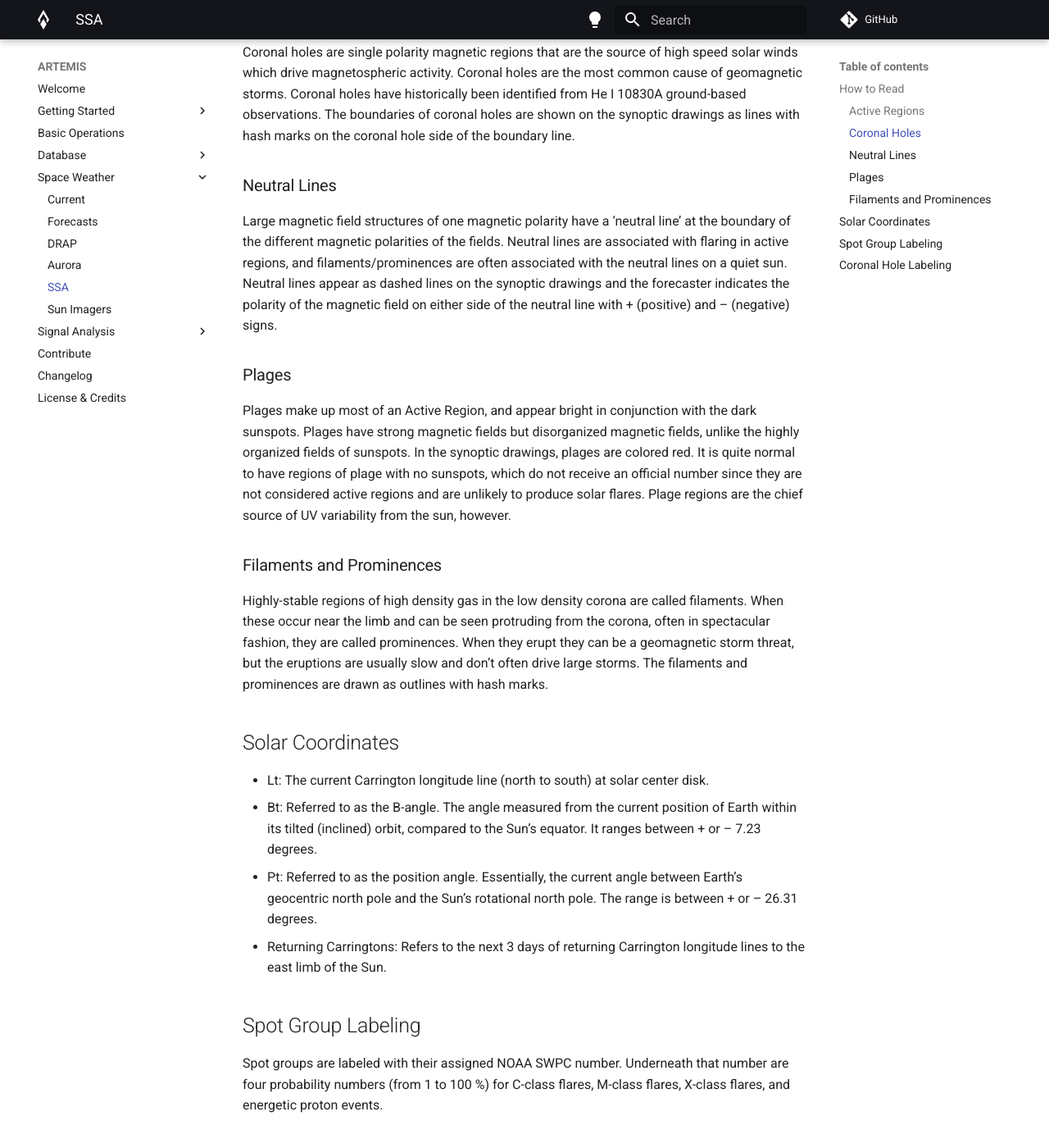
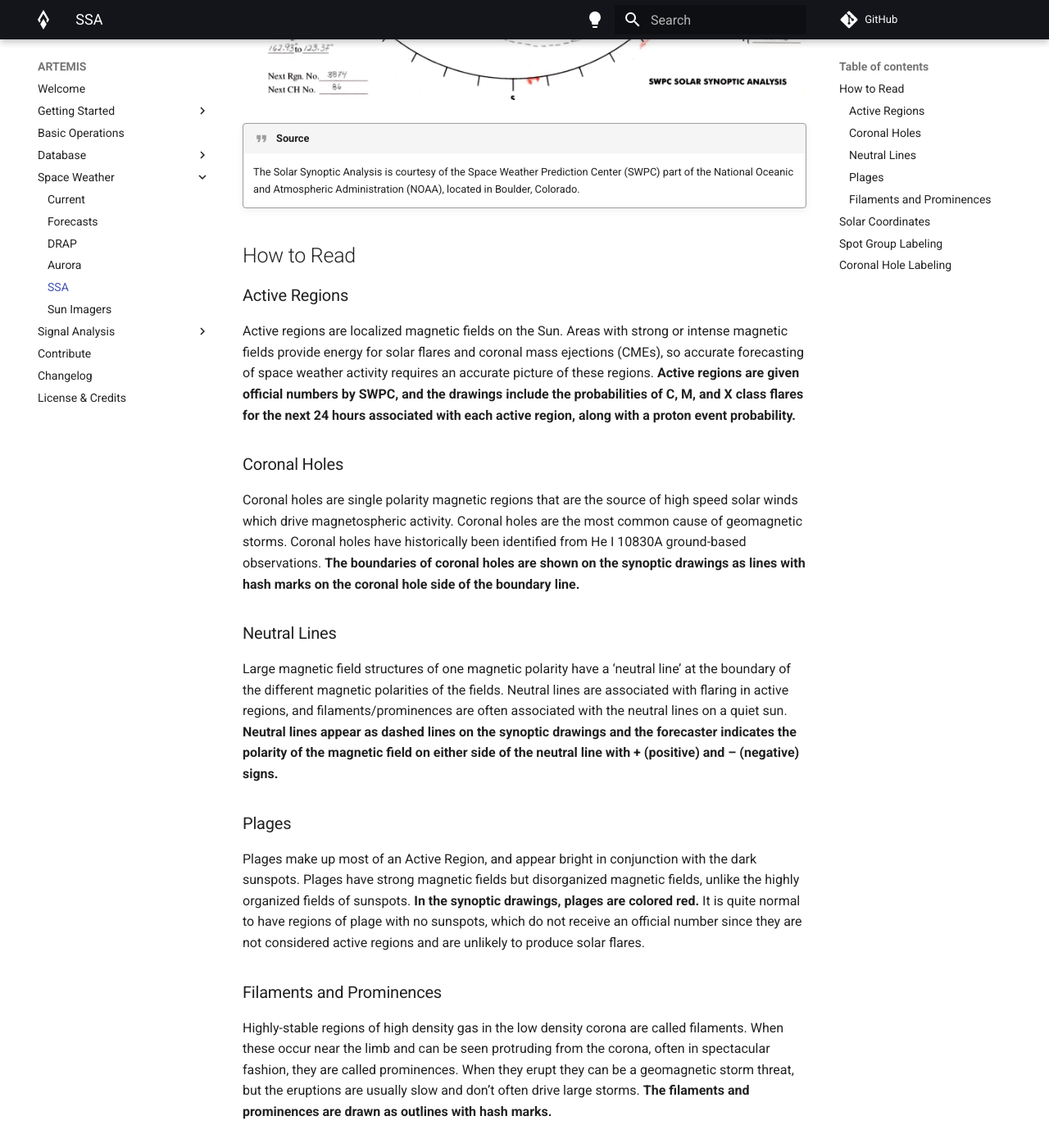
Before and after one commit to AresValley/Artemis, an MkDocs documentation site: the page built from docs/space_weather/SSA.md, in a window 1280 px wide and 1400 px high, scrolled down 673 px. Shown: the whole window at 82% size. Built offline with MkDocs 1.6.1 and Material for MkDocs 9.7.7, drawn with Linux system fonts in a browser that asks for light colours; comment, search, counter and statistics services are not loaded; some of the changed text lies outside the part shown.

Commit message:
Docs updated

```diff
--- a/docs/space_weather/SSA.md
+++ b/docs/space_weather/SSA.md
@@ -1,6 +1,7 @@
 # Solar Synoptic Analysis
+Synoptic maps of the solar surface are drawn each day by SWPC forecasters, providing forecasters with a broad outline of solar surface features. These maps were started on June 2, 1972 and have been produced daily since then.
 
-Synoptic maps of the solar surface are drawn each day by SWPC forecasters, providing forecasters with a broad outline of solar surface features. These maps were started on June 2, 1972 and have been produced daily since then.
+![hmib](../assets/ssa_1.webp)
 
 !!! quote "Source"
     The Solar Synoptic Analysis is courtesy of the Space Weather Prediction Center (SWPC) part of the National Oceanic and Atmospheric Administration (NOAA), located in Boulder, Colorado.
@@ -8,19 +9,20 @@ Synoptic maps of the solar surface are drawn each day by SWPC forecasters, provi
 ## How to Read
 
 ### Active Regions
-Active regions are localized magnetic fields on the Sun. Areas with strong or intense magnetic fields provide energy for solar flares and coronal mass ejections (CMEs), so accurate forecasting of space weather activity requires an accurate picture of these regions.. Active regions are given official numbers by SWPC, and the drawings include the probabilities of C, M, and X class flares for the next 24 hours associated with each active region, along with a proton event probability.
+Active regions are localized magnetic fields on the Sun. Areas with strong or intense magnetic fields provide energy for solar flares and coronal mass ejections (CMEs), so accurate forecasting of space weather activity requires an accurate picture of these regions.
+**Active regions are given official numbers by SWPC, and the drawings include the probabilities of C, M, and X class flares for the next 24 hours associated with each active region, along with a proton event probability.**
 
 ### Coronal Holes
-Coronal holes are single polarity magnetic regions that are the source of high speed solar winds which drive magnetospheric activity. Coronal holes are the most common cause of geomagnetic storms. Coronal holes have historically been identified from He I 10830A ground-based observations. The boundaries of coronal holes are shown on the synoptic drawings as lines with hash marks on the coronal hole side of the boundary line.
+Coronal holes are single polarity magnetic regions that are the source of high speed solar winds which drive magnetospheric activity. Coronal holes are the most common cause of geomagnetic storms. Coronal holes have historically been identified from He I 10830A ground-based observations. **The boundaries of coronal holes are shown on the synoptic drawings as lines with hash marks on the coronal hole side of the boundary line.**
 
 ### Neutral Lines
-Large magnetic field structures of one magnetic polarity have a ‘neutral line’ at the boundary of the different magnetic polarities of the fields. Neutral lines are associated with flaring in active regions, and filaments/prominences are often associated with the neutral lines on a quiet sun. Neutral lines appear as dashed lines on the synoptic drawings and the forecaster indicates the polarity of the magnetic field on either side of the neutral line with + (positive) and – (negative) signs.
+Large magnetic field structures of one magnetic polarity have a ‘neutral line’ at the boundary of the different magnetic polarities of the fields. Neutral lines are associated with flaring in active regions, and filaments/prominences are often associated with the neutral lines on a quiet sun. **Neutral lines appear as dashed lines on the synoptic drawings and the forecaster indicates the polarity of the magnetic field on either side of the neutral line with + (positive) and – (negative) signs.**
 
 ### Plages
-Plages make up most of an Active Region, and appear bright in conjunction with the dark sunspots. Plages have strong magnetic fields but disorganized magnetic fields, unlike the highly organized fields of sunspots. In the synoptic drawings, plages are colored red. It is quite normal to have regions of plage with no sunspots, which do not receive an official number since they are not considered active regions and are unlikely to produce solar flares. Plage regions are the chief source of UV variability from the sun, however.
+Plages make up most of an Active Region, and appear bright in conjunction with the dark sunspots. Plages have strong magnetic fields but disorganized magnetic fields, unlike the highly organized fields of sunspots. **In the synoptic drawings, plages are colored red.** It is quite normal to have regions of plage with no sunspots, which do not receive an official number since they are not considered active regions and are unlikely to produce solar flares.
 
 ### Filaments and Prominences
-Highly-stable regions of high density gas in the low density corona are called filaments. When these occur near the limb and can be seen protruding from the corona, often in spectacular fashion, they are called prominences. When they erupt they can be a geomagnetic storm threat, but the eruptions are usually slow and don’t often drive large storms. The filaments and prominences are drawn as outlines with hash marks.
+Highly-stable regions of high density gas in the low density corona are called filaments. When these occur near the limb and can be seen protruding from the corona, often in spectacular fashion, they are called prominences. When they erupt they can be a geomagnetic storm threat, but the eruptions are usually slow and don’t often drive large storms. **The filaments and prominences are drawn as outlines with hash marks.**
 
 ## Solar Coordinates
 - Lt: The current Carrington longitude line (north to south) at solar center disk.
```
Also changed, not shown: docs/space_weather/imagers.md (+30 -3 lines), docs/assets/HMIB.webp (added), docs/assets/HMID.webp (added), docs/assets/HMII.webp (added), docs/assets/aia_0094.webp (added), docs/assets/aia_0131.webp (added), docs/assets/aia_0171.webp (added), docs/assets/aia_0193.webp (added), docs/assets/aia_0304.webp (added), docs/assets/aia_0335.webp (added), docs/assets/aia_1600.webp (added), docs/assets/aia_1700.webp (added), docs/assets/lasco_c2.webp (added), docs/assets/lasco_c3.webp (added), 1 more files.
